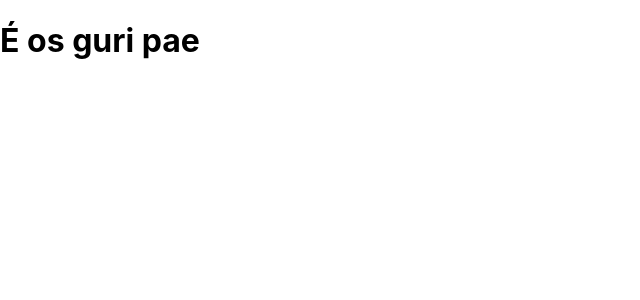
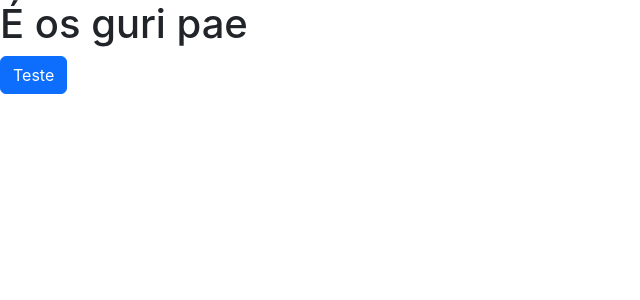
Before and after one commit to BernardoGirardi/ProjetoBiblioteca-FrontEnd, a React (Create React App) app: page / in a window 1280 px wide. Shown: the top 300 px of the page, without its empty margins (0-640 px from the left). Built offline with nearby package versions, Linux system fonts and the light colour scheme.

Commit message:
Integração Bootstrap

```diff
--- a/public/index.html
+++ b/public/index.html
@@ -10,34 +10,13 @@
       content="Web site created using create-react-app"
     />
     <link rel="apple-touch-icon" href="%PUBLIC_URL%/logo192.png" />
-    <!--
-      manifest.json provides metadata used when your web app is installed on a
-      user's mobile device or desktop. See https://developers.google.com/web/fundamentals/web-app-manifest/
-    -->
     <link rel="manifest" href="%PUBLIC_URL%/manifest.json" />
-    <!--
-      Notice the use of %PUBLIC_URL% in the tags above.
-      It will be replaced with the URL of the `public` folder during the build.
-      Only files inside the `public` folder can be referenced from the HTML.
-
-      Unlike "/favicon.ico" or "favicon.ico", "%PUBLIC_URL%/favicon.ico" will
-      work correctly both with client-side routing and a non-root public URL.
-      Learn how to configure a non-root public URL by running `npm run build`.
-    -->
-    <title>React App</title>
+    <title>Biblioteca</title>
+    <link href="https://cdn.jsdelivr.net/npm/bootstrap@5.3.6/dist/css/bootstrap.min.css" rel="stylesheet" integrity="sha384-4Q6Gf2aSP4eDXB8Miphtr37CMZZQ5oXLH2yaXMJ2w8e2ZtHTl7GptT4jmndRuHDT" crossorigin="anonymous">
   </head>
   <body>
     <noscript>You need to enable JavaScript to run this app.</noscript>
     <div id="root"></div>
-    <!--
-      This HTML file is a template.
-      If you open it directly in the browser, you will see an empty page.
-
-      You can add webfonts, meta tags, or analytics to this file.
-      The build step will place the bundled scripts into the <body> tag.
-
-      To begin the development, run `npm start` or `yarn start`.
-      To create a production bundle, use `npm run build` or `yarn build`.
-    -->
+    <script src="https://cdn.jsdelivr.net/npm/bootstrap@5.3.6/dist/js/bootstrap.bundle.min.js" integrity="sha384-j1CDi7MgGQ12Z7Qab0qlWQ/Qqz24Gc6BM0thvEMVjHnfYGF0rmFCozFSxQBxwHKO" crossorigin="anonymous"></script>
   </body>
 </html>
--- a/src/App.js
+++ b/src/App.js
@@ -4,6 +4,7 @@
   return (
     <div>
       <h1>É os guri pae</h1>
+      <button className='btn btn-primary'>Teste</button>
     </div>
   );
 }
```
